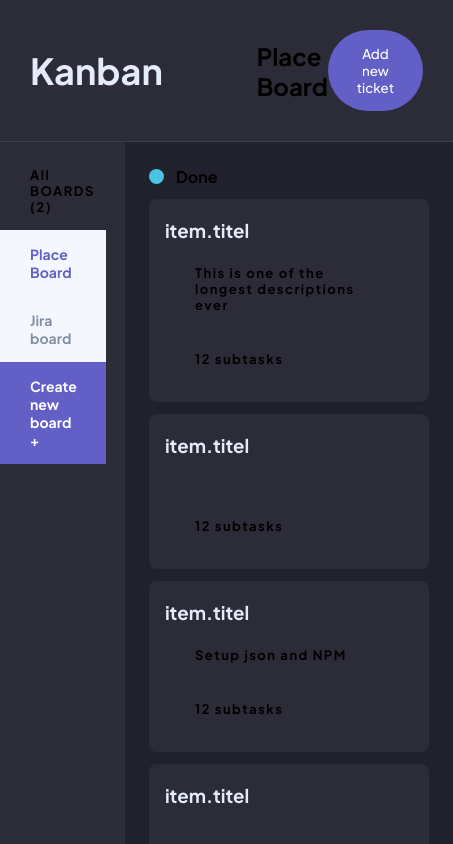
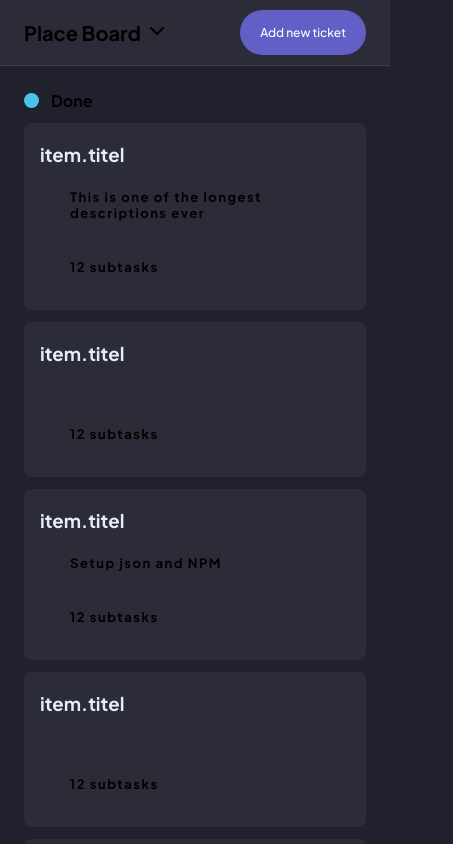
Before and after one commit to dehas99/kanban-new, a React (Vite) app: page / in a window 390 px wide. Shown: the top 844 px of the page, 453 px wide, since content can reach past the window. Built offline with nearby package versions, Linux system fonts and the light colour scheme.

Commit message:
added icons and responssivness for navbar

```diff
--- a/package.json
+++ b/package.json
@@ -11,6 +11,7 @@
   "dependencies": {
     "react": "^18.2.0",
     "react-dom": "^18.2.0",
+    "react-feather": "^2.0.10",
     "sass": "^1.57.1",
     "uuid": "^9.0.0"
   },
--- a/src/components/Navbar/Navbar.jsx
+++ b/src/components/Navbar/Navbar.jsx
@@ -1,6 +1,7 @@
 import React from "react";
 import { useProject } from "../../context/projectContext";
 import "./Navbar.scss";
+import { ChevronDown } from "react-feather";
 
 export default function Navbar({ setShowTicket }) {
   const { currentProject } = useProject();
@@ -11,6 +12,9 @@ export default function Navbar({ setShowTicket }) {
       </div>
       <div className="navbar-heading">
         <h2>{currentProject.title}</h2>
+        <div className="navbar-heading-chevron">
+          <ChevronDown />
+        </div>
       </div>
       <button onClick={() => setShowTicket(true)}>Add new ticket</button>
     </nav>
--- a/src/components/Navbar/Navbar.scss
+++ b/src/components/Navbar/Navbar.scss
@@ -7,6 +7,7 @@
   &-logo-container {
     width: 100%;
     max-width: 280px;
+
     h1 {
       color: var(--text-lines);
       font-size: 36px;
@@ -14,6 +15,13 @@
   }
   &-heading {
     flex: 1;
+    display: flex;
+    align-items: center;
+    gap: 4px;
+
+    &-chevron {
+      display: none;
+    }
   }
   button {
     background-color: var(--primary);
@@ -23,4 +31,22 @@
     cursor: pointer;
     border-radius: 999px;
   }
+  @media screen and (max-width: 1000px) {
+    padding: 10px 24px;
+    &-logo-container {
+      display: none;
+    }
+
+    &-heading-chevron {
+      display: block;
+    }
+    h2 {
+      font-size: 20px;
+    }
+
+    button {
+      padding: 6px 12 px;
+      font-size: 12px;
+    }
+  }
 }
--- a/src/components/SideNav/SideNav.scss
+++ b/src/components/SideNav/SideNav.scss
@@ -3,6 +3,10 @@
   background-color: var(--bg-gray);
   width: 100%;
   max-width: 280px;
+
+  @media screen and (max-width: 1000px) {
+    display: none;
+  }
 }
 
 p {
```
Also changed, not shown: 1 other file (tests, documents, lock files or other folders).
